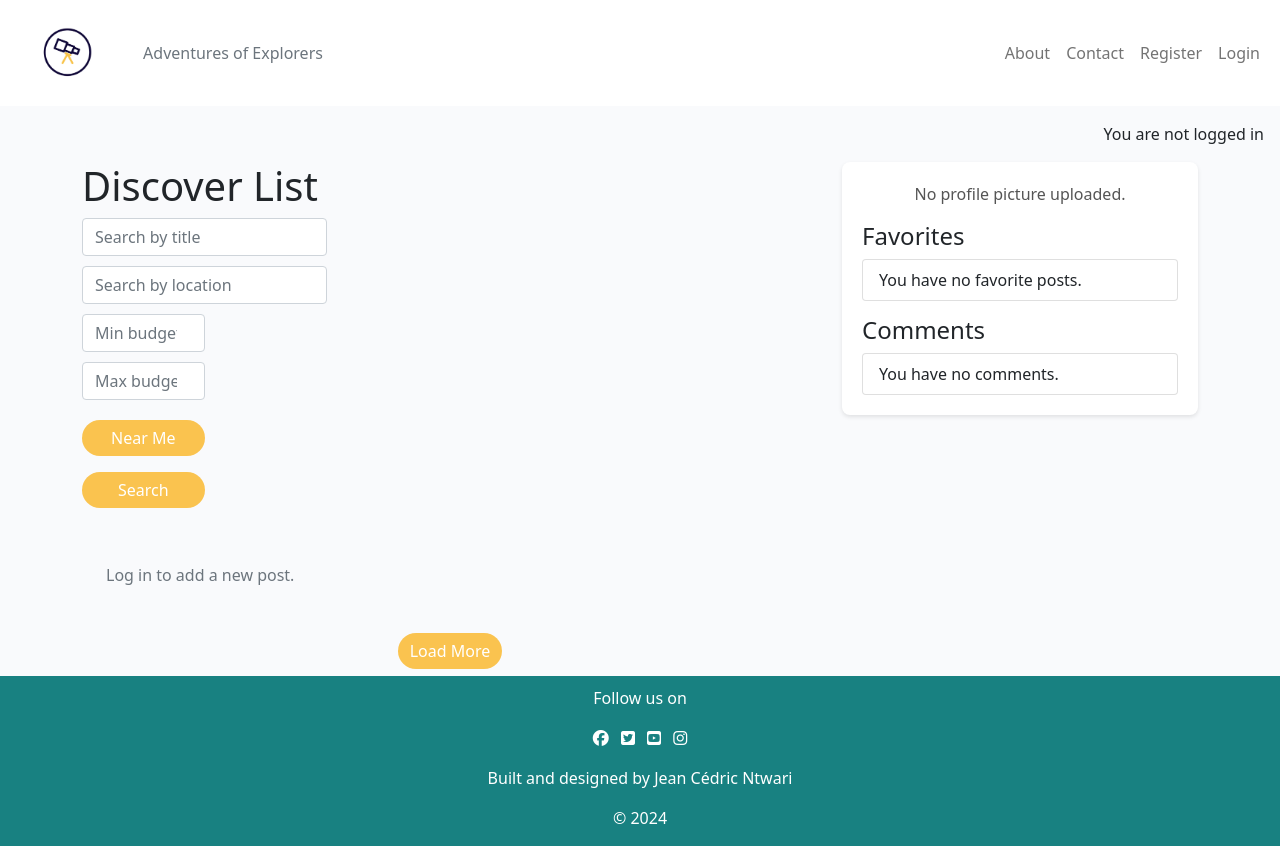
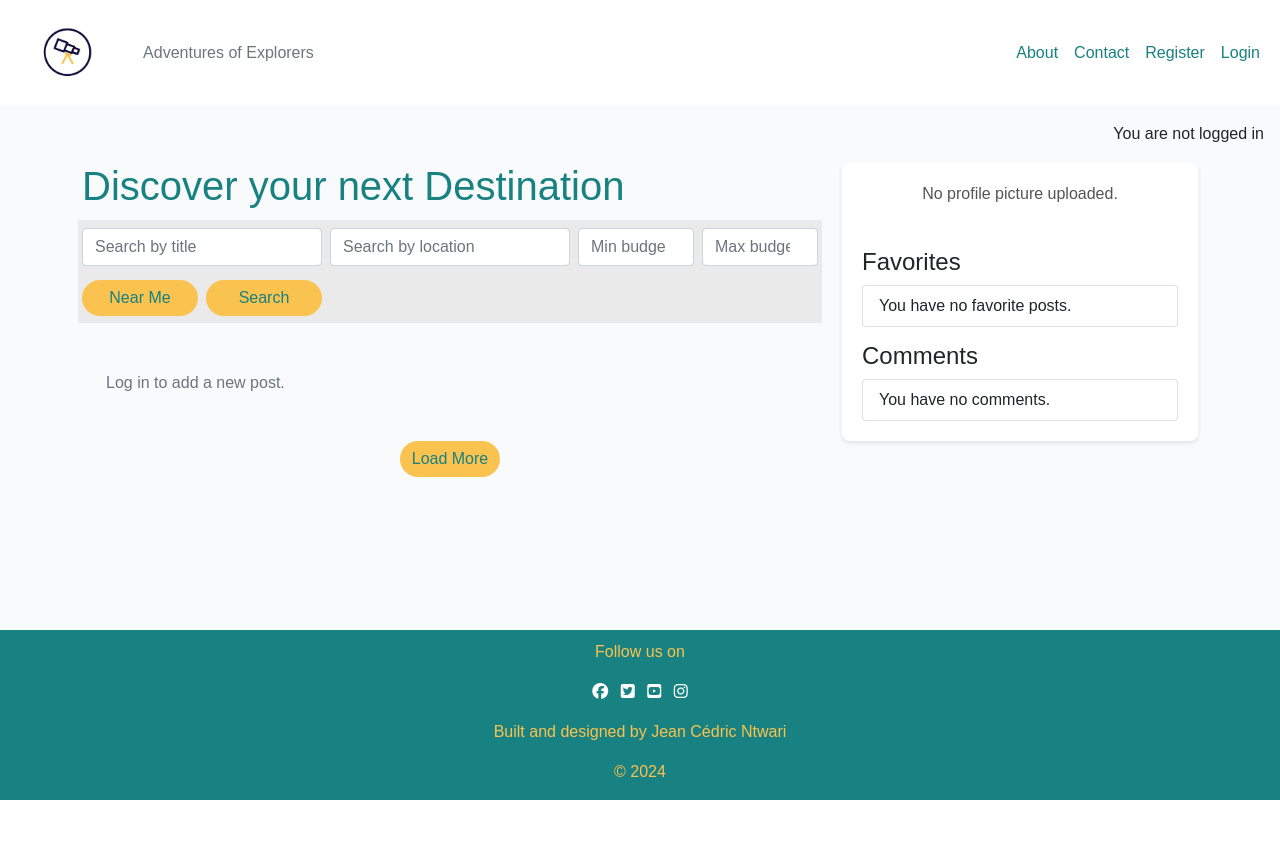
Before and after one commit to CedricNtwari/budget-explorer, a Django app: page / in a window 1280 px wide. After the commit the page ends 800 px from the top, so only its background shows below. Run offline with Django 4.2, Linux system fonts and the light colour scheme; data that the repository does not hold is empty; some libraries are stand-ins or nearby versions.

Commit message:
Enhance post layout and styles

```diff
--- a/discover/templates/discover/index.html
+++ b/discover/templates/discover/index.html
@@ -8,13 +8,13 @@
   <div class="row justify-content-center">
     <!-- Main content -->
     <div class="col-12 col-lg-8">
-      <h1>Discover List</h1>
+      <h1>Discover your next Destination</h1>
       <form method="GET" action="{% url 'home' %}" class="mb-4">
-        <div class="form-row">
-          <div class="col-12 col-md-4 mb-2 mb-md-0">
+        <div class="row gx-2 gy-2">
+          <div class="col-12 col-md-4">
             <input type="text" name="title" class="form-control" placeholder="Search by title" />
           </div>
-          <div class="col-12 col-md-4 mb-2 mb-md-0">
+          <div class="col-12 col-md-4">
             <input
               type="text"
               name="location"
@@ -22,18 +22,18 @@
               placeholder="Search by location"
             />
           </div>
-          <div class="col-12 col-md-2 mb-2 mb-md-0">
+          <div class="col-6 col-md-2">
             <input type="number" name="min_budget" class="form-control" placeholder="Min budget" />
           </div>
-          <div class="col-12 col-md-2 mb-2 mb-md-0">
+          <div class="col-6 col-md-2">
             <input type="number" name="max_budget" class="form-control" placeholder="Max budget" />
           </div>
-          <div class="col-12 col-md-2 mb-2 mb-md-0">
+          <div class="col-6 col-md-2">
             <button type="button" class="btn btn-secondary w-100" onclick="getLocation()">
               Near Me
             </button>
           </div>
-          <div class="col-12 col-md-2">
+          <div class="col-6 col-md-2">
             <button type="submit" class="btn btn-primary w-100">Search</button>
           </div>
         </div>
--- a/discover/templates/discover/post_list_partial.html
+++ b/discover/templates/discover/post_list_partial.html
@@ -3,14 +3,21 @@
   <div class="post-card">
     <h2 class="post-title">{{ post.title }}</h2>
     <p class="post-excerpt">{{ post.excerpt }}</p>
-    <p class="post-details">Author: {{ post.author }}</p>
+
+    <div class="post-details-row">
+      <div class="col-12 col-md-6">
         <p class="post-details">Budget: {{ post.budget }} {{ post.get_currency_display }}</p>
         <p class="post-details">Location: {{ post.location }}</p>
+      </div>
+      <div class="col-12 col-md-6">
         {% if post.nights %}
         <p class="post-details">Nights: {{ post.nights }}</p>
         {% endif %} {% if post.people %}
         <p class="post-details">People: {{ post.people }}</p>
         {% endif %}
+      </div>
+    </div>
+    <p class="post-subtitle-details">Posted by {{ post.author }} | {{ post.created_on }}</p>
     <div
       id="map-{{ forloop.counter }}"
       class="map-container"
--- a/discover/templates/discover/user_profile.html
+++ b/discover/templates/discover/user_profile.html
@@ -1,6 +1,7 @@
 {% extends "base.html" %} {% load crispy_forms_tags %} {% block content %}
 <div class="container mt-5">
   <h1>User Profile</h1>
+  <div class="user-profile">
     <div class="card mb-4">
       <div class="card-body">
         <h5 class="card-title">Personal Information</h5>
@@ -26,6 +27,7 @@
         </form>
       </div>
     </div>
+
     <div class="card mb-4">
       <div class="card-body">
         <h5 class="card-title">Favorites</h5>
@@ -57,4 +59,5 @@
       </div>
     </div>
   </div>
+</div>
 {% endblock %}
--- a/discover/views.py
+++ b/discover/views.py
@@ -36,6 +36,11 @@ class PostList(generic.ListView):
         context['location'] = self.request.GET.get('location', '')
         context['latitude'] = self.request.GET.get('latitude', '')
         context['longitude'] = self.request.GET.get('longitude', '')
+        if self.request.user.is_authenticated:
+            context['favorites'] = Favorite.objects.filter(
+                user=self.request.user)
+            context['comments'] = Comment.objects.filter(
+                author=self.request.user)
         return context
 
     def get(self, request, *args, **kwargs):
--- a/static/css/style.css
+++ b/static/css/style.css
@@ -32,12 +32,30 @@
   width: auto;
 }
 
+h1,
+h2,
+h3 {
+  padding-bottom: 10px;
+  color: #188181;
+}
+
+.nav-item a {
+  color: #188181 !important;
+}
+
+.nav-item a:active,
+.nav-item a:focus {
+  text-decoration: underline;
+  text-decoration-color: #fac34f !important;
+}
+
 .errorlist {
   color: red;
 }
 
 body {
   background-color: #f4f2ee;
+  font-family: "Heebo", sans-serif;
 }
 
 .container {
@@ -97,9 +115,29 @@ body {
   text-align: left;
 }
 
+.list-group-item a {
+  text-decoration: none;
+  color: #188181;
+}
+
+.list-group-item a:hover {
+  color: #fac34f;
+}
+
+@media screen and (min-width: 768px) {
+  .user-profile {
+    display: flex;
+  }
+
+  .post-details-row {
+    display: flex;
+  }
+}
+
 .btn {
   margin: 0.4rem 0;
   background-color: #fac34f !important;
+  color: #188181;
   font-size: 1rem;
   flex-grow: 1;
   max-width: none;
@@ -110,7 +148,7 @@ body {
   border-radius: 35px;
 }
 .btn:hover {
-  color: #188181;
+  color: #fff;
 }
 
 .brand {
@@ -229,6 +267,14 @@ body {
   color: lightgray;
 }
 
+.post-subtitle-details {
+  color: #188181;
+}
+
+.post-details {
+  color: #188181 !important;
+}
+
 .btn-signup,
 .btn-edit {
   background-color: #188181;
@@ -279,7 +325,7 @@ body {
 }
 
 footer {
-  color: #fff;
+  color: #fac34f;
   background-color: #188181;
 }
 
@@ -288,6 +334,11 @@ footer .container {
   display: block;
 }
 
+.g-2,
+.gy-2 {
+  background-color: #eaeaea;
+}
+
 #social-network li a {
   color: #fff;
 }
```
Lines whose indentation alone changed are shown as unchanged.
